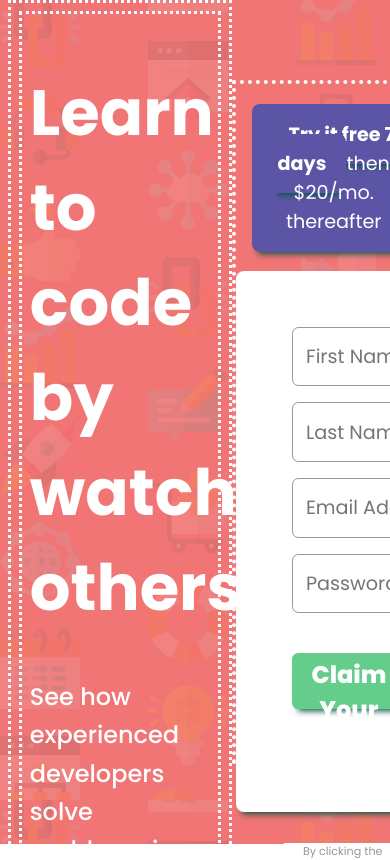
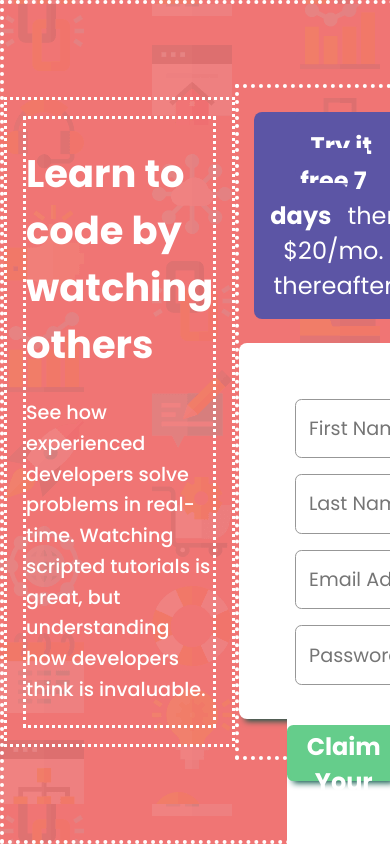
Before and after one commit to mj305/SignUpForm, a React (Create React App) app: page / in a window 390 px wide. Shown: the top 860 px of the page. Built offline with nearby package versions, Linux system fonts and the light colour scheme.

Commit message:
my screen css done

```diff
--- a/src/Components/Form/FormComponent.css
+++ b/src/Components/Form/FormComponent.css
@@ -3,23 +3,19 @@
     margin: auto;
     width: 50%;
     height: 80%;
-    /* margin-top: 10rem; */
-    /* margin-left: 25rem; */
-    /* margin-bottom: 13rem; */
   }
 
 
   .form-pricing-paragraph1 {
-    font-size: 1.2rem;
+    font-size: 1.5rem;
     text-align: center;
     color: white;
     background-color: #5C55A5;
     border-radius: .5rem;
     padding: 1rem;
-    width: 67.5%;
+    width: 67%;
     margin-left: auto;
     margin-right: auto;
-    box-shadow: 0 8px 6px -6px #065446;
   }
 
   .form-component-wrapper{
@@ -43,6 +39,7 @@
     width: 94%;
     height: 2rem;
     border: solid .01rem #979797;
+    outline: none;
   }
 
   .form-component-button1-wrapper{
@@ -52,14 +49,13 @@
   .form-component-button{
     font-size: 1.5rem;
     color: white;
-    font-weight: 800;
+    font-weight: 700;
     background-color: #65CD8B;
     border: solid #65CD8B;
+    border-radius: .4rem;
     height: 3.5rem;
+    width: 100%;
     margin-top: 2rem;
-    margin-left: .5rem;
-    width: 97%;
-    border-radius: .4rem;
     outline: none;
     cursor: pointer;
     box-shadow: 0 8px 6px -6px #065446;
@@ -68,7 +64,7 @@
   .form-component-parragraph2 {
     background-color: white;
     color: #979797;
-    font-size: .7rem;
+    font-size: 1rem;
     text-align: center;
     margin-top: 3rem;
   }
@@ -77,3 +73,297 @@
     color: #F07577;;
     font-weight: 800;
   }
+
+ /*  @media screen and (max-width: 1047px) {
+    .form-component-container {
+    width: 71%;
+    }
+
+    .form-component-wrapper {
+      width: 69%;
+      }
+
+      .form-pricing-paragraph1 {
+        font-size: 1.2rem;
+        padding: 1.1rem;
+        width: 80%;
+      }
+
+    .form-component-button{
+      font-size: 1.5rem;
+    }
+  }
+
+
+  @media screen and (max-width: 1024px) {
+    .form-component-wrapper {
+      width: 87%;
+      height: 42%;
+  }
+
+  .form-pricing-paragraph1 {
+    width: 95%;
+    font-size: 2.8rem;
+    width: 90%;
+  }
+
+  .form-component-group {
+    font-size: 1.6rem;
+    margin: 1rem;
+    height: 2.8rem;
+  }
+
+  .form-component-button {
+    font-size: 2rem;
+    height: 5.5rem;
+  }
+ }
+
+
+
+  @media screen and (max-width: 832px) {
+    .form-component-container {
+     margin-top: 5rem;
+    }
+
+    .form-component-button {
+      margin-top: 4rem;
+    }
+  }
+
+
+  @media screen and (max-width: 768px){
+    .form-component-wrapper {
+      width: 79%;
+      height: 53%;
+    }
+
+    .form-pricing-paragraph1 {
+      font-size: 2rem;
+      padding: .8rem;
+      width: 91%;
+   }
+
+    .form-component-group {
+      width: 101%;
+      height: 3rem;
+      margin-left: -1rem;
+    }
+
+    .form-component-button {
+      font-size: 1.8rem;
+      margin-top: 1rem;
+      height: 5.5rem;
+      margin-left: -.75rem;
+      width: 106%;
+    }
+  }
+
+
+  @media screen and (max-width: 667px) {
+    .form-component-wrapper {
+      height: 50%;
+    }
+  }
+
+
+  @media screen and (max-width: 575px) {
+    .form-component-container {
+      margin-top: 2rem;
+      width: 81%;
+    }
+
+    .form-component-wrapper {
+      height: 45%;
+  }
+
+    .form-pricing-paragraph1 {
+      font-size: 1.4rem;
+    }
+
+    .form-component-group {
+      width: 102%;
+      margin-left: -1.1rem;
+  }
+
+  .form-component-button {
+    font-size: 1.7rem;
+    font-weight: 400;
+    width: 109%;
+    margin-left: -1rem;
+    height: 5rem;
+    margin-top: 2rem;
+  }
+
+  .form-component-parragraph2 {
+    font-size: .8rem;
+  }
+}
+ */
+
+/* @media screen and (max-width: 575px) {
+  .form-component-container {
+    margin-top: 1rem;
+    width: 97%;
+  }
+
+  .form-pricing-paragraph1 {
+    font-size: 1.5rem;
+    padding: 1rem;
+    width: 81%;
+  }
+}
+
+
+@media screen and (max-width: 575px){
+  .form-component-wrapper {
+    width: 77%;
+    height: 58%;
+  }
+
+  .form-component-group {
+    font-size: 1rem;
+  }
+
+  .form-component-button {
+    font-size: 1.6rem;
+  }
+
+  .form-component-parragraph2 {
+    font-size: 1rem;
+  }
+}
+
+
+@media screen and (max-width: 414px){
+  .form-component-wrapper {
+    height: 60%;
+   }
+
+   .form-pricing-paragraph1 {
+    font-size: 1.3rem;
+    width: 85%;
+   }
+
+   .form-component-button {
+    font-size: 1.5rem;
+   }
+}
+
+
+@media screen and (max-width: 411px) {
+  .form-pricing-paragraph1 {
+    font-size: 1.2rem;
+  }
+
+  .form-component-container {
+    width: 94%;
+  }
+
+  .form-component-wrapper {
+    height: 51%;
+  }
+
+  .form-component-button {
+    font-size: 1.5rem;
+    width: 111%;
+  }
+}
+
+
+
+@media screen and (max-width: 392px){
+.form-component-group {
+    width: 112%;
+    margin-left: -2.1rem;
+  }
+
+  .form-component-button {
+    width: 121%;
+    margin-left: -2rem;
+  }
+}
+
+
+@media screen and (max-width: 375px) {
+  .form-component-wrapper {
+    height: 54%;
+ }
+}
+
+
+@media screen and (max-width: 360px) {
+  .form-pricing-paragraph1 {
+    font-size: 1.3rem;
+    padding: .5rem;
+    width: 90%;
+  }
+
+  .form-component-button {
+    width: 126%;
+  }
+}
+
+
+@media screen and (max-width: 343px){
+  .form-pricing-paragraph1 {
+      font-size: 1.2rem;
+  }
+
+  .form-component-group {
+    width: 116%;
+    margin-left: -2.1rem;
+  }
+
+  .form-component-button {
+    font-size: 1.5rem;
+    width: 133%;
+    margin-left: -2.5rem;
+  }
+
+  .form-component-parragraph2 {
+    width: 100%;
+  }
+}
+
+
+@media screen and (max-width: 320px) {
+  .form-component-wrapper {
+    height: 50%;
+ }
+}
+
+
+
+@media screen and (max-width: 287px){
+
+  .form-pricing-paragraph1 {
+    font-size: 1.1rem;
+  }
+    .form-component-wrapper {
+      height: 46%;
+      width: 62%;
+  }
+
+  .form-component-group{
+    font-size: 1rem;
+    width: 122%;
+  }
+
+  .form-component-button {
+    font-size: 1.2rem;
+    width: 145%;
+  }
+}
+
+@media screen and (max-width: 280px){
+
+  .form-pricing-paragraph1 {
+    font-size: 1.1rem;
+  }
+    .form-component-wrapper {
+      height: 60%
+  }
+
+}
+ */
--- a/src/Components/Form/FormComponent.jsx
+++ b/src/Components/Form/FormComponent.jsx
@@ -10,7 +10,7 @@ const FormComponent = () => {
 
           <div className="form-pricing-container">
             <p className="form-pricing-paragraph1">
-              <strong className="form-pricing-paragraph1" >Try it free 7 days </strong>
+              <strong className="form-pricing-paragraph1" >Try it free 7 days</strong>
               then $20/mo. thereafter
             </p>
           </div>
@@ -27,7 +27,7 @@ const FormComponent = () => {
                   <div className="form-component-parragraph2">
                       <p className="form-component-parragraph2" >
                             By clicking the button you are agreeing to our
-                          <a className="form-component-parragraph2 form-component-link1" target="blank">Terms and Services</a>
+                          <a className="form-component-parragraph2 form-component-link1" target="blank"> Terms and Services</a>
                       </p>
               </div>
           </div>
--- a/src/Components/SignupComponent/SignupComponent.css
+++ b/src/Components/SignupComponent/SignupComponent.css
@@ -5,9 +5,68 @@
 }
 
 .signup-component-container {
+  border: white dotted .3rem;
   background-image: url('../Assets/bg-intro-desktop.png');
   background-color: #F07574;
-  height: 100vh;
-  width: 100vw;
+  height: 99vh;
+  width: 99vw;
   display: flex;
+  flex-direction: row;
 }
+
+/*
+@media screen and (max-width: 1024px) {
+.signup-component-container {
+  flex-direction: column;
+  height: 150vh;
+  }
+}
+
+
+
+
+@media screen and (max-width: 832px) {
+  .signup-component-container {
+  flex-direction: column;
+  background-image: url('../Assets/bg-intro-mobile.png');
+  height: 150vh;
+  }
+}
+
+
+@media screen and (max-width: 667px) {
+  .signup-component-container {
+  flex-direction: column;
+  background-image: url('../Assets/bg-intro-mobile.png');
+  height: 180vh;
+  }
+}
+
+
+@media screen and (max-width: 450px) {
+  .signup-component-container {
+    height: 250vh;
+    }
+  }
+
+
+
+@media screen and (max-width: 414px){
+.signup-component-container {
+   height: 184vh;
+ }
+}
+
+
+@media screen and (max-width: 411px) {
+  .signup-component-container {
+    height: 190vh;
+  }
+}
+
+
+@media screen and (max-width: 360px) {
+  .signup-component-container {
+  height: 250vh;
+  }
+} */
--- a/src/Components/TextComponent/TextComponent.css
+++ b/src/Components/TextComponent/TextComponent.css
@@ -3,10 +3,9 @@
     color: white;
     margin: auto;
     margin-left: 2%;
-    width: 56%;
-/*     height: 80vh;
-    margin: 4rem 1rem;
-    padding: 1rem; */
+    width: 40%;
+    margin: auto;
+    padding: 2rem;
   }
 
   .text-wrapper {
@@ -16,12 +15,12 @@
   }
 
   .text-header {
-    font-size: 4rem;
+    font-size: 3.5rem;
     font-weight: 700;
   }
 
   .text-paragraph1 {
-    font-size: 1.5rem;
+    font-size: 1.4rem;
     font-weight: 500;
     line-height: 1.6;
   }
@@ -37,3 +36,114 @@
     0 41.8px 33.4px rgba(0, 0, 0, 0.086),
     0 100px 80px rgba(0, 0, 0, 0.12)
   }
+/*
+  @media screen and (max-width: 1047px) {
+    .text-header {
+      font-size: 3rem;
+    }
+
+    .text-paragraph1 {
+      font-size: 1.4rem;
+    }
+  }
+
+
+  @media screen and (max-width: 1024px) {
+    .text-container {
+      margin: auto;
+      width: 65%;
+    }
+
+    .text-header {
+      font-size: 4rem;
+  }
+
+  .text-paragraph1 {
+    font-size: 2rem;
+  }
+ }
+
+
+
+  @media screen and (max-width: 832px) {
+    .text-container {
+      text-align: center;
+      margin: auto;
+      padding: 2rem;
+      width: 70%;
+    }
+  }
+
+
+  @media screen and (max-width: 575px) {
+    .text-header {
+      font-size: 2.5rem;
+    }
+
+    .text-paragraph1 {
+      font-size: 1.3rem;
+    }
+  } */
+
+
+  @media screen and (max-width: 480px){
+  .text-container {
+      padding: 1rem;
+      width: 90%;
+  }
+}
+
+
+@media screen and (max-width: 414px){
+  .text-header {
+    font-size: 2.4rem;
+  }
+
+  .text-paragraph1 {
+    font-size: 1.1rem;
+  }
+}
+
+
+@media screen and (max-width: 411px) {
+  .text-header {
+    font-size: 2.4rem;
+  }
+
+  .text-paragraph1 {
+    font-size: 1.2rem;
+  }
+}
+
+
+@media screen and (max-width: 392px){
+  .text-wrapper {
+    margin: 0rem;
+    padding: 0rem;
+  }
+
+  .form-component-wrapper {
+    height: 42%;
+  }
+}
+
+@media screen and (max-width: 360px) {
+  .text-header {
+    font-size: 2.3rem;
+  }
+
+  .text-paragraph1 {
+    font-size: 1.2rem;
+  }
+}
+
+
+@media screen and (max-width: 343px){
+  .text-header {
+    font-size: 2rem;
+  }
+
+  .text-paragraph1 {
+    font-size: 1.2rem;
+  }
+}
```
